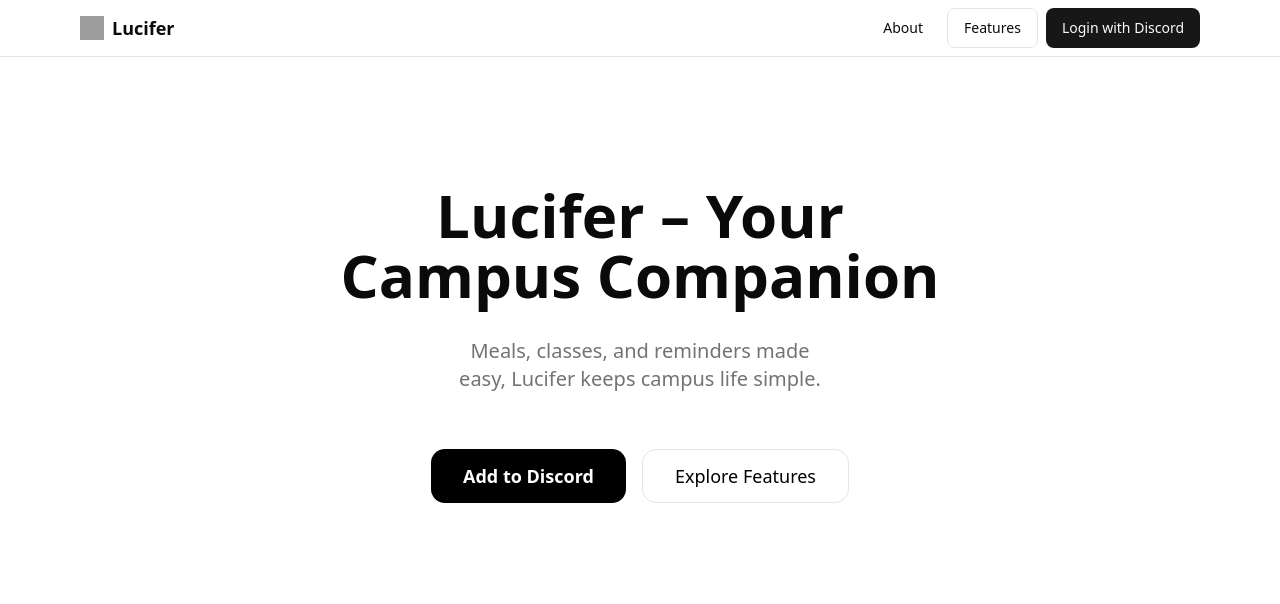
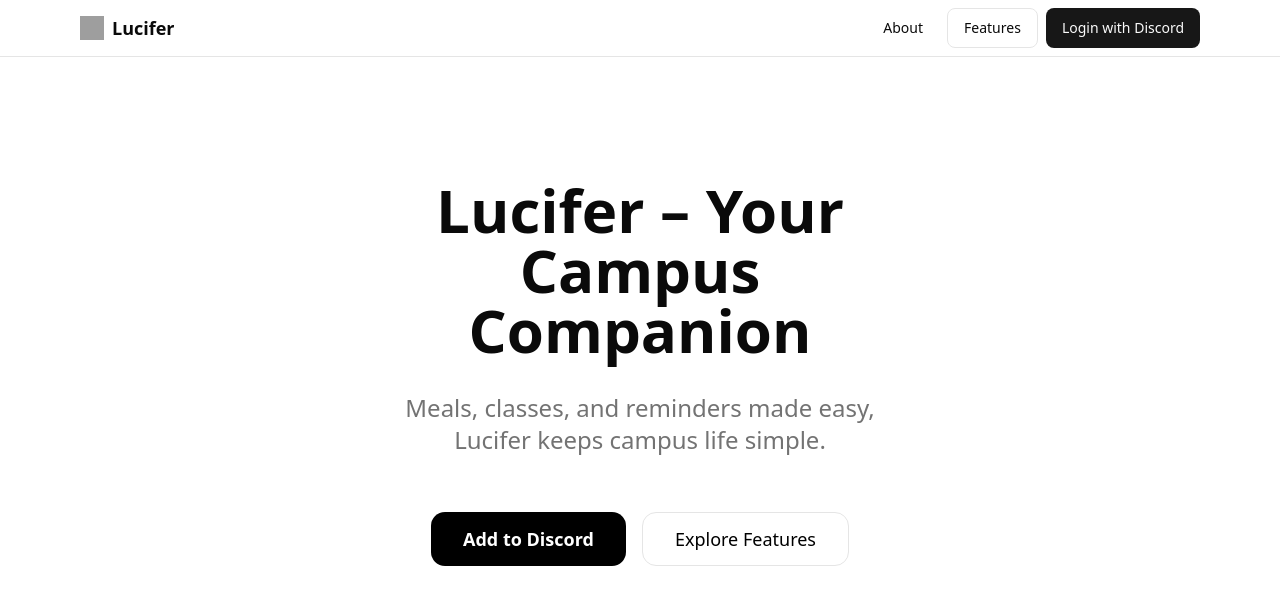
Before and after one commit to Kanishak-xd/Lucifer, a React (Vite) app in the folder Frontend/: page /home in a window 1280 px wide. Shown: the top 604 px of the page. Built offline with nearby package versions, Linux system fonts and the light colour scheme; grey boxes are pictures that could not be loaded.

Commit message:
navbar and hero section styling fixes

```diff
--- a/Frontend/src/components/HeroSection.tsx
+++ b/Frontend/src/components/HeroSection.tsx
@@ -1,18 +1,18 @@
 export default function HeroSection() {
   return (
-    <section className="dark:bg-gray-100 dark:text-gray-800">
+    <section className="dark:bg-gray-100 dark:text-gray-800 w-full">
       <div className="container mx-auto flex flex-col items-center px-4 py-16 text-center md:py-32 md:px-10 lg:px-32 xl:max-w-4xl">
         <h1 className="font-bold leading-none text-4xl sm:text-5xl md:text-5xl xl:text-6xl">
-          Lucifer – Your <br/>Campus Companion
+          Lucifer – Your Campus <br/>Companion
         </h1>
-        <p className="mt-8 mb-12 text-xl font-medium text-neutral-500 mx-5 sm:mx-20 md:mx-0 px-0 sm:px-0 md:px-37 xl:px-32">
+        <p className="mt-8 mb-12 text-xl xl:text-2xl font-normal  text-neutral-500 mx-5 sm:mx-20 md:mx-0 px-0 sm:px-0 md:px-37 xl:px-15">
           Meals, classes, and reminders made easy, Lucifer keeps campus life simple.
         </p>
         <div className="flex flex-wrap justify-center">
-          <button className="px-8 py-3 m-2 text-lg font-semibold rounded-xl bg-black text-white dark:bg-violet-600 dark:text-gray-50">
+          <button className="px-8 py-3 m-2 text-lg font-semibold rounded-xl bg-black text-white dark:bg-violet-600 dark:text-gray-50 hover:bg-neutral-900 hover:cursor-pointer">
             Add to Discord
           </button>
-          <button className="px-8 py-3 m-2 text-lg border rounded-xl bg-white text-black dark:text-gray-900 dark:border-gray-300">
+          <button className="px-8 py-3 m-2 text-lg border rounded-xl bg-white text-black dark:text-gray-900 dark:border-gray-300 hover:bg-neutral-100">
             Explore Features
           </button>
         </div>
--- a/Frontend/src/components/simple-header.tsx
+++ b/Frontend/src/components/simple-header.tsx
@@ -1,5 +1,4 @@
 import React from "react";
-import { Grid2x2PlusIcon } from "lucide-react";
 import { Sheet, SheetContent, SheetFooter } from "@/components/sheet";
 import { Button, buttonVariants } from "@/components/ui/button";
 import { MenuToggle } from "@/components/menu-toggle";
@@ -34,7 +33,7 @@
             </a>
           ))}
           <Button variant="outline">Features</Button>
-          <Button>Login with Discord</Button>
+          <Button className="hover:cursor-pointer">Login with Discord</Button>
         </div>
         <Sheet open={open} onOpenChange={setOpen}>
           <Button size="icon" variant="outline" className="lg:hidden">
--- a/Frontend/src/pages/HomePage.tsx
+++ b/Frontend/src/pages/HomePage.tsx
@@ -2,6 +2,8 @@
 
 export default function HomePage() {
   return (
-    <HeroSection />
+    <div className="h-[80vh] flex justify-center items-center">
+      <HeroSection />
+    </div>
   )
 }
```
